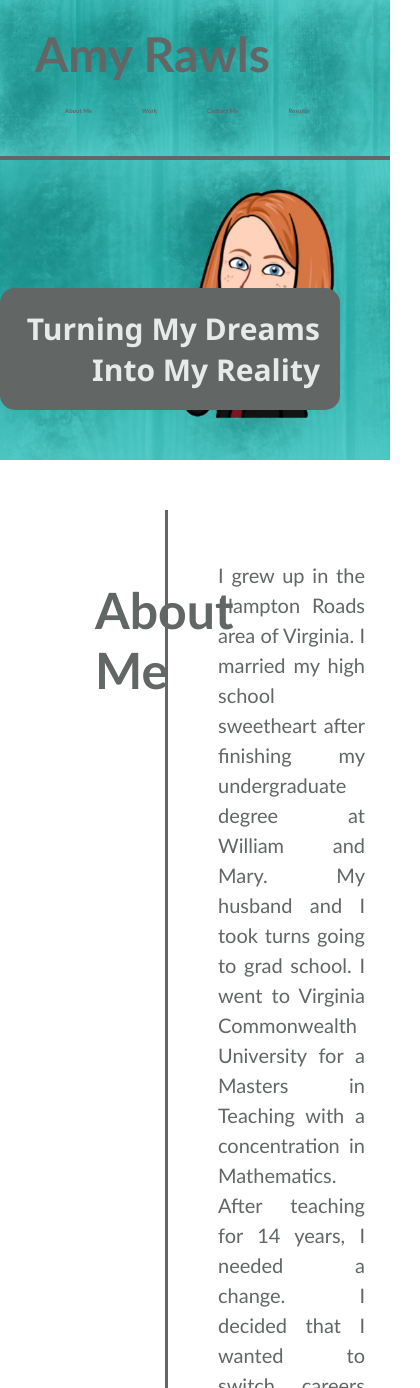
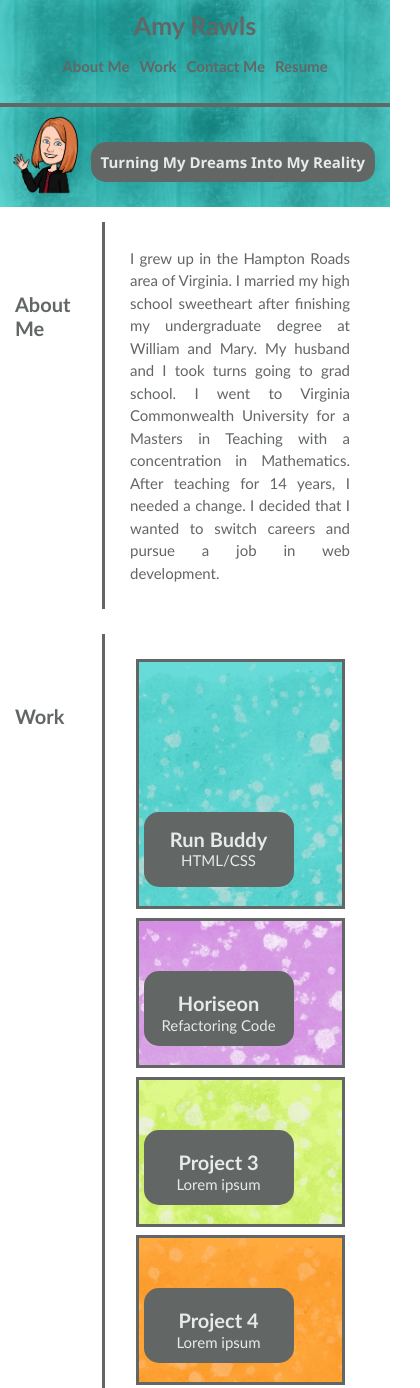
Before and after one commit to charliebear2000/my-bio-page, a plain HTML site: page index.html in a window 390 px wide. Shown: the top 1388 px of the page, 420 px wide, since content can reach past the window. Drawn offline with Linux system fonts and the light colour scheme.

Commit message:
media query section

```diff
--- a/assets/css/style.css
+++ b/assets/css/style.css
@@ -22,6 +22,7 @@ header {
    top: 0;
    display: flex;
    justify-content: space-between;
+   align-items: center;
    flex-wrap: wrap;
    z-index: 9999;
 }
@@ -42,7 +43,7 @@ header nav {
    margin: 15px 5px;
 }
 
-header nav ul{
+header nav ul {
    display: flex;
    flex-wrap: wrap;
    justify-content: space-between;
@@ -52,7 +53,7 @@ header nav ul{
 
 header nav ul li a {
    margin: 0 25px;
-   font-size: 1.55vw;
+   font-size: 25px;
    font-weight: bold;
 }
 
@@ -80,12 +81,13 @@ hr {
    background-position: center;
    background-attachment: fixed;
    position: relative;
+   align-items: flex-start;
 }
 
 .hero img {
    width: 300px;
    height: 300px;
-   margin-left: 100px;
+   margin-left: 25px;
 
 }
 
@@ -189,7 +191,6 @@ hr {
    text-align: center;
    border-radius: 15px;
    padding: 15px;
-   font-size: 25px;
 }
 
 .text-1 {
@@ -261,3 +262,258 @@ hr {
 .list a {
    color: #626665;
 }
+
+/* MEDIA QUERY FOR SMALLER DESKTOP SCREENS AND SMALLER */
+@media screen and (max-width: 980px) {
+
+header h1 {
+   font-size: 35px;
+   }
+
+   header nav ul li a {
+   font-size: 22px;
+}
+
+.list {
+   font-size: 22px;
+}
+
+.hero {
+   height: 200px;
+}
+
+.hero img {
+   width: 200px;
+   height: 200px;
+   margin-left: 20px
+}
+
+.hero h3 {
+   font-size: 20px;
+   padding: 10px;
+   bottom: 25px;
+   right: 25px;
+}
+
+.content h2 {
+   font-size: 35px;
+}
+
+.projects a {
+   font-size: 20px;
+}
+
+.projects p {
+   font-size: 15px;
+}
+.text {
+   left: 15px;
+   width: 150px;
+   height: 75px;
+}
+
+.text-1 {
+   width: 150px;
+   height:75px;
+   top: 100px;
+   left: 15px;
+}
+
+.list {
+   font-size: 18px;
+}
+ }
+
+ /* MEDIA QUERY FOR TABLETS AND SMALLER */
+ @media screen and (max-width: 768px) {
+
+header h1 {
+      font-size: 30px;
+   }
+
+header nav ul li a {
+      font-size: 20px;
+      margin-right: 5px;
+   }
+
+.hero {
+   height: 150px;
+}
+
+.hero img {
+   width: 150px;
+   height: 150px;
+}
+
+.content {
+   margin: 15px;
+}
+
+.content h2 {
+   font-size: 25px;
+   width: 20%;
+   padding-left: 0;
+
+}
+
+.my-info p {
+   font-size:18px;
+   padding: 25px;
+   width: 80%;
+}
+
+.projects {
+   width: 80%;
+}
+
+.projects a {
+   font-size: 20px;
+}
+
+.projects p {
+   font-size: 15px;
+}
+
+
+.text {
+   top: 200px;
+   left: 10px;
+}
+
+.list {
+   font-size: 18px;
+   width: 80%;
+}
+ }
+
+ /* MEDIA QUERY FOR MOBILE PHONES AND SMALLER */
+ @media screen and (max-width: 575px) {
+
+   header {
+      padding: 10px 5px;
+      justify-content: space-evenly;
+   }
+
+   header h1 {
+      font-size: 25px;
+   }
+
+   header nav ul {
+      justify-content: space-around;
+   }
+
+   header nav ul li a {
+      font-size: 15px;
+      margin: 0 5px;
+      line-height: 1.5;
+ }
+
+ .hero {
+    height: 100px;
+ }
+
+ .hero img {
+    width: 100px;
+    height: 100px;
+    margin-left: 0;
+ }
+
+ .hero h3 {
+    font-size: 15px;
+    right: 15px;
+ }
+
+ .my-info {
+    margin: 0;
+ }
+
+ .my-info p {
+    font-size: 15px;
+ }
+
+ .content h2 {
+    font-size: 20px;
+    width: 25%;
+ }
+
+ .content {
+    align-items: left;
+    flex-wrap: nowrap;
+ }
+
+ .my-work {
+    flex-wrap: nowrap;
+ }
+
+ .projects {
+    display: inline-flex;
+ }
+
+ .project-1 {
+    height: 250px;
+
+ }
+ .style {
+    width: 95%;
+    height: 150px;
+ }
+
+ .text {
+    top: 150px;
+    left: 5px;
+ }
+ .text-1 {
+    top: 50px;
+    left: 5px;
+ }
+
+ .list {
+   width: 65%;
+   line-height: 2;
+   display: inline;
+ }
+
+}
+
+/* MEDIA QUERY FOR MOBILE PHONES AND SMALLER */
+@media screen and (max-width: 360px) {
+
+   .hero h3 {
+      font-size: 10px;
+      right: 5px;
+   }
+
+   .content h2 {
+      font-size: 16px;
+   }
+
+   .my-info p {
+      font-size: 12px;
+      padding: 8px;
+   }
+
+   .projects {
+      padding: 0;
+   }
+
+   .projects a {
+      font-size: 16px;
+   }
+
+   .text {
+      width: 125px;
+      height: 60px;
+      top: 175px
+   }
+
+   .text-1 {
+      width: 125px;
+      height: 60px;
+      top: 75px;
+      padding: 0;
+      }
+
+      .list {
+         font-size: 16px;
+      }
+}
--- a/index.html
+++ b/index.html
@@ -75,21 +75,21 @@
             <div class="project-3 style">
                <div class="text-1">
                   <a href="">Project 3</a>
-                  <p>Lorem ipsum dolor</p>
+                  <p>Lorem ipsum</p>
                </div>
             </div>
 
             <div class="project-4 style">
                <div class="text-1">
                   <a href="">Project 4</a>
-                  <p>Lorem ipsum dolor</p>
+                  <p>Lorem ipsum</p>
                </div>
             </div>
 
             <div class="project-5 style">
                <div class="text-1">
                   <a href="">Project 5</a>
-                  <p>Lorem ipsum dolor</p>
+                  <p>Lorem ipsum</p>
                </div>
             </div>
          </div>
```
